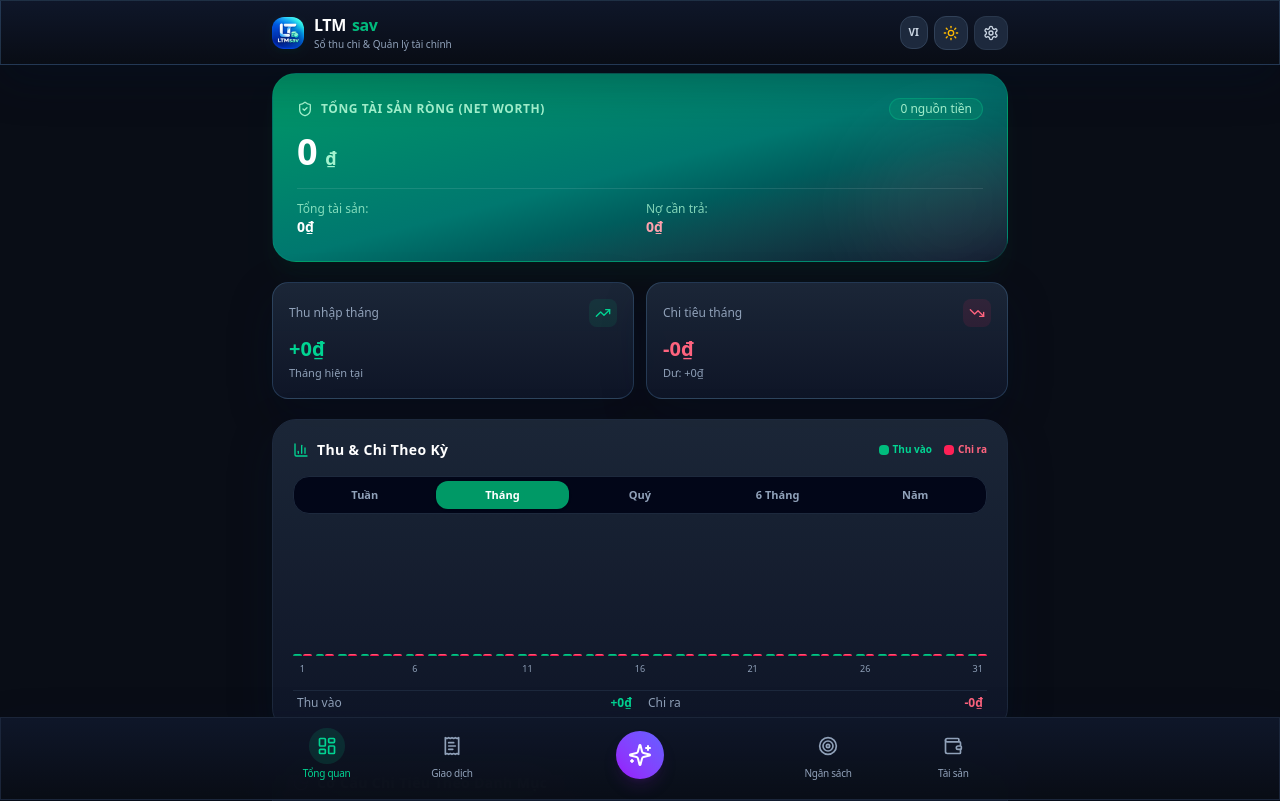
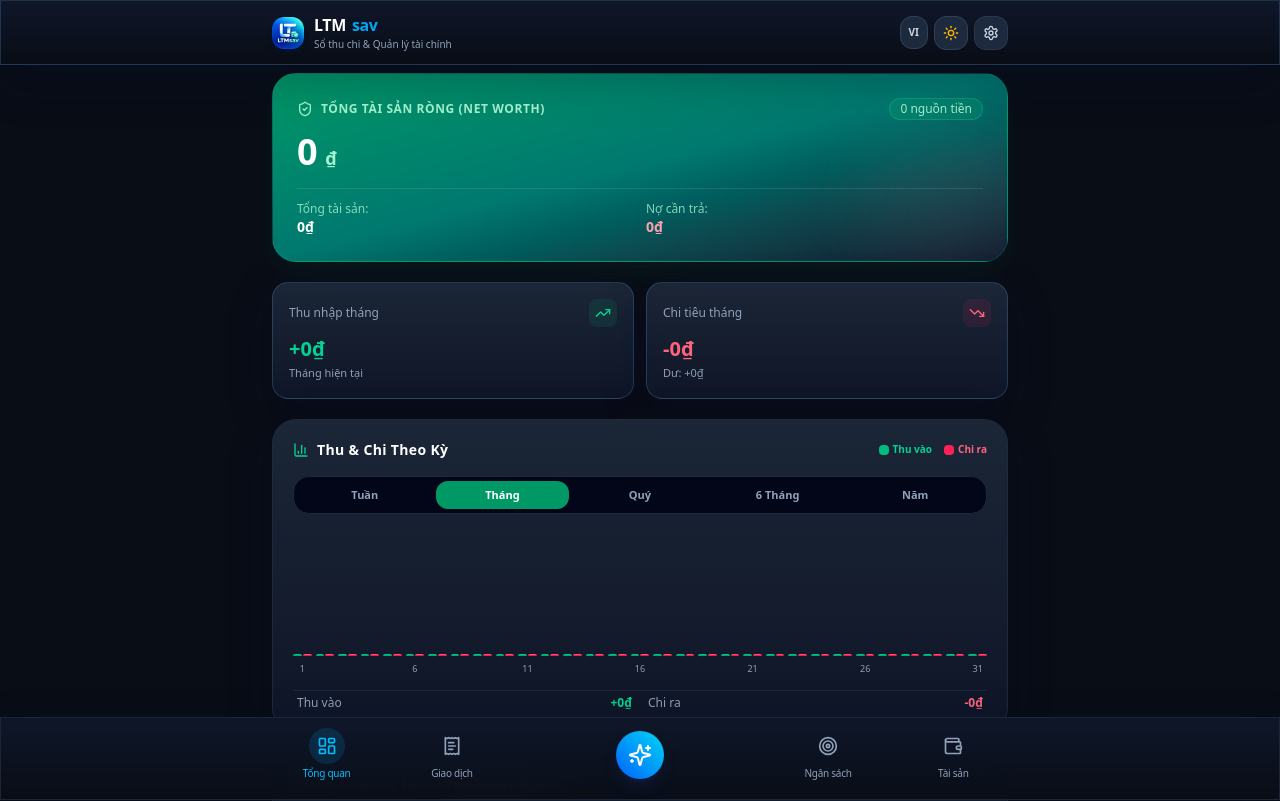
Before and after one commit to tranlocbtr99/Ltmsav, a React (Vite) app: page / in a window 1280 px wide. Shown: the top 801 px of the page. Built offline with nearby package versions, Linux system fonts and the light colour scheme; what @capacitor/core would draw is missing.

Commit message:
style: update src/components/Navigation.tsx for blue glass identity

```diff
--- a/src/components/Navigation.tsx
+++ b/src/components/Navigation.tsx
@@ -38,11 +38,11 @@ export const TopHeader: React.FC<TopHeaderProps> = ({
           onClick={() => onNavigateTab('overview')}
           className="flex items-center gap-2.5 cursor-pointer min-w-0"
         >
-          <img src="/logo.png" alt="LTMsav Logo" className="w-8 h-8 rounded-xl object-contain shadow-md shadow-emerald-950/20 shrink-0" />
+          <img src="/logo.png" alt="LTMsav Logo" className="w-8 h-8 rounded-xl object-contain shadow-md shadow-blue-950/20 shrink-0" />
           <div className="min-w-0">
             <h1 className="text-sm sm:text-base font-extrabold tracking-tight flex items-center gap-1.5 text-slate-900 dark:text-white">
               <span>LTM</span>
-              <span className="text-emerald-500 font-black">sav</span>
+              <span className="text-sky-500 font-black">sav</span>
             </h1>
             <p className="text-[10px] text-slate-500 dark:text-slate-400 font-medium truncate">{t('appSubtitle')}</p>
           </div>
@@ -128,16 +128,16 @@ export const BottomNavBar: React.FC<NavigationProps> = ({
         key={tab.id}
         onClick={() => onTabChange(tab.id)}
         className={`flex-1 flex flex-col items-center gap-0.5 py-1 px-1 rounded-full transition duration-150 focus:outline-none ${
-          isActive ? 'text-emerald-600 dark:text-emerald-400' : 'text-slate-500 hover:text-slate-800 dark:text-slate-400 dark:hover:text-slate-200'
+          isActive ? 'text-sky-600 dark:text-sky-400' : 'text-slate-500 hover:text-slate-800 dark:text-slate-400 dark:hover:text-slate-200'
         }`}
       >
         <div className={`p-2 rounded-full transition ${
-          isActive ? 'bg-emerald-500/15' : ''
+          isActive ? 'bg-sky-500/15' : ''
         }`}>
           <Icon className="w-5 h-5" />
         </div>
         <span className={`text-[10px] font-medium tracking-tight w-full text-center truncate ${
-          isActive ? 'font-bold text-emerald-600 dark:text-emerald-400' : 'text-slate-500 dark:text-slate-400'
+          isActive ? 'font-bold text-sky-600 dark:text-sky-400' : 'text-slate-500 dark:text-slate-400'
         }`}>
           {tab.label}
         </span>
@@ -146,7 +146,7 @@ export const BottomNavBar: React.FC<NavigationProps> = ({
   };
 
   return (
-    <nav className="fixed bottom-0 left-0 right-0 z-40 glass-panel border-t border-slate-200 dark:border-slate-800/90 pb-safe transition-colors duration-200">
+    <nav className="fixed bottom-0 left-0 right-0 z-40 glass-panel border-t border-white/80 dark:border-slate-800/90 pb-safe transition-colors duration-200">
       <div className="max-w-3xl mx-auto px-2 py-1.5 flex items-stretch justify-between relative">
 
         {/* Left group */}
@@ -158,7 +158,7 @@ export const BottomNavBar: React.FC<NavigationProps> = ({
         <div className="flex-1 flex items-center justify-center">
           <button
             onClick={onOpenAdd}
-            className="flex items-center justify-center w-12 h-12 bg-gradient-to-tr from-purple-600 to-indigo-500 hover:brightness-110 text-white rounded-full shadow-lg shadow-purple-900/25 transition active:scale-95"
+            className="flex items-center justify-center w-12 h-12 bg-gradient-to-tr from-blue-600 to-cyan-400 hover:brightness-110 text-white rounded-full shadow-lg shadow-blue-900/25 transition active:scale-95"
             title="LTMsav AI"
             aria-label="LTMsav AI"
           >
```
